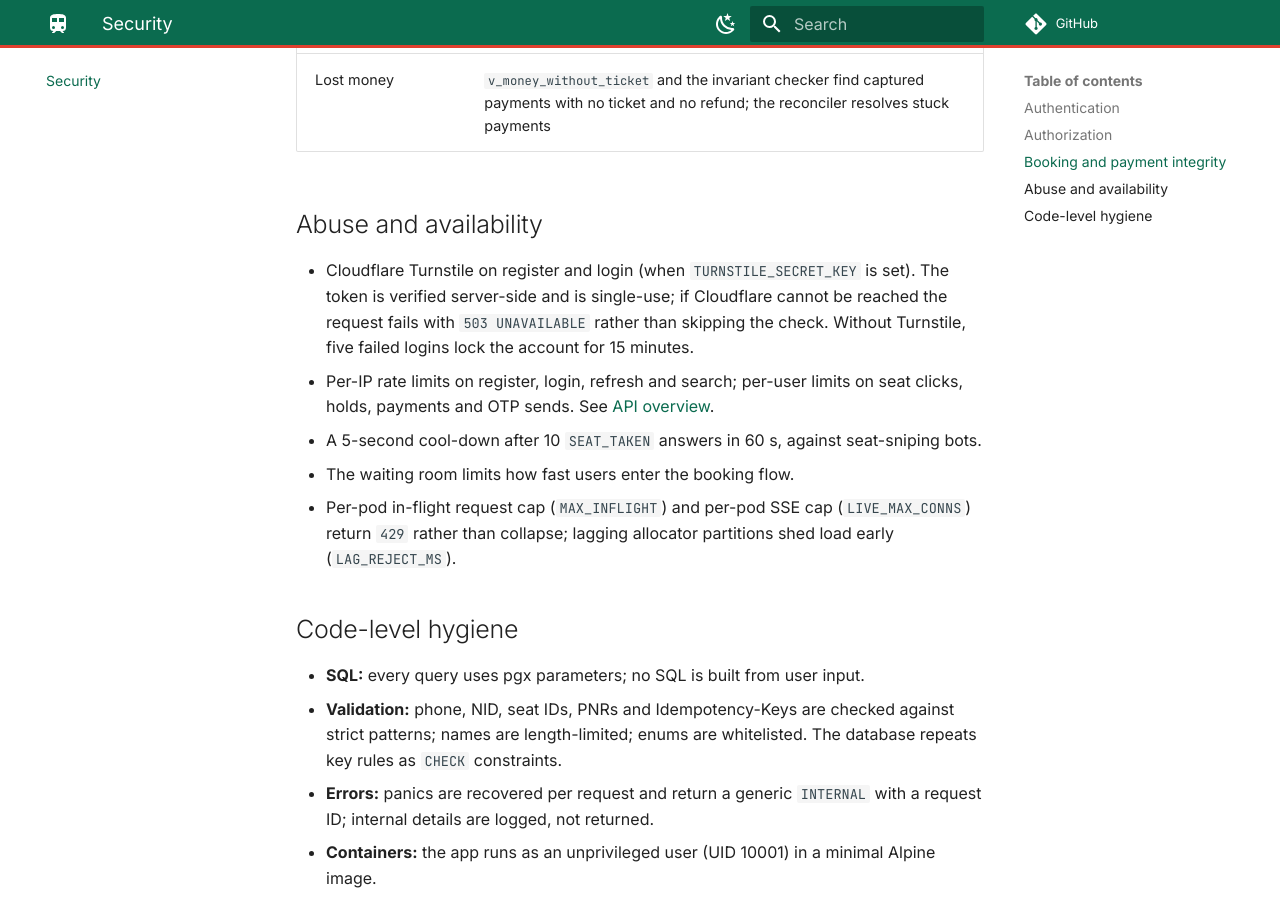
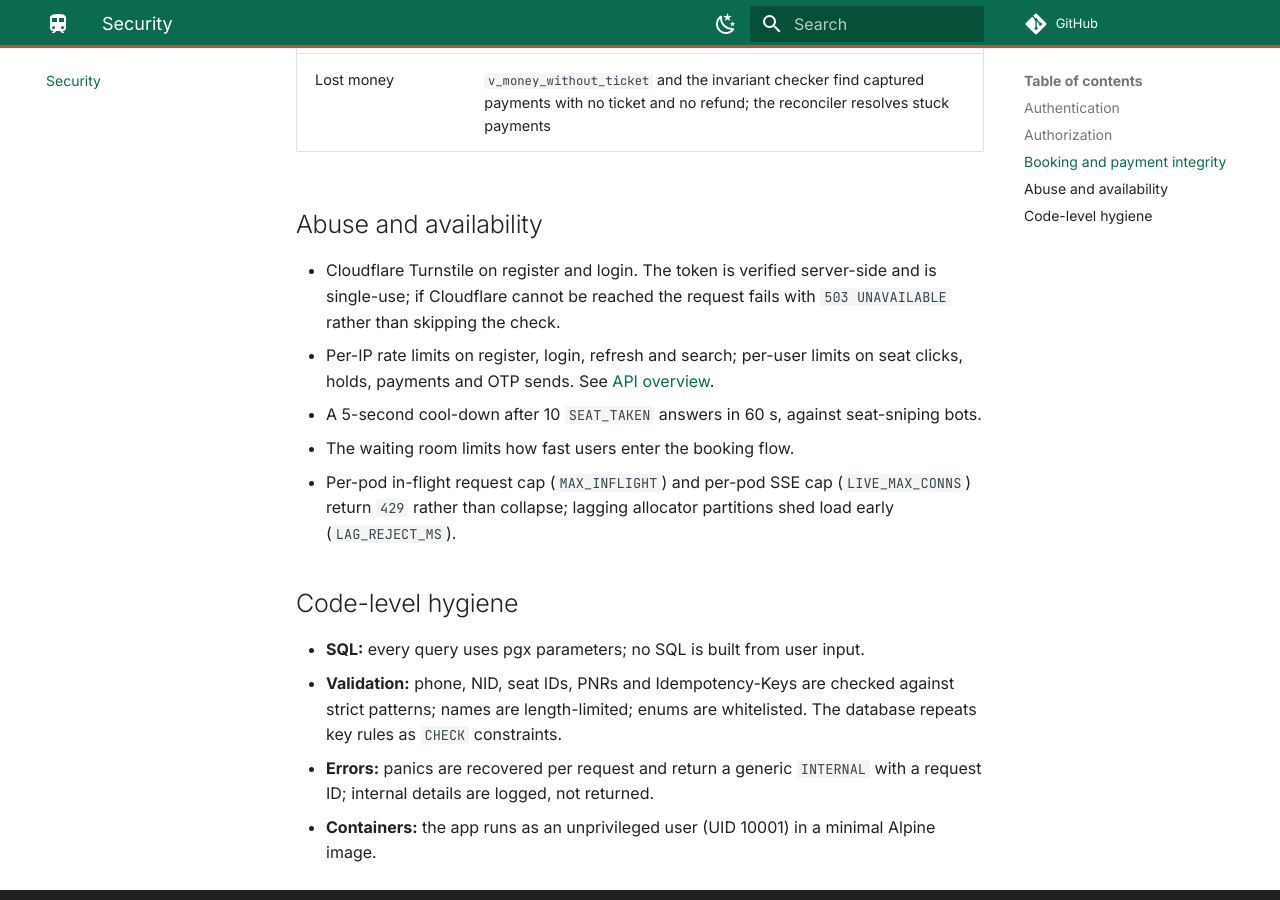
Before and after one commit to hasinishraq/Rail-Rush-Documentation, an MkDocs documentation site: the page built from docs/security.md, in a window 1280 px wide and 900 px high, scrolled down 2494 px. Built offline with MkDocs 1.6.1 and Material for MkDocs 9.7.7, drawn with Linux system fonts in a browser that asks for light colours; comment, search, counter and statistics services are not loaded.

Commit message:
Document Turnstile as always on in security and configuration docs

```diff
--- a/docs/security.md
+++ b/docs/security.md
@@ -45,10 +45,9 @@ prevention.
 
 ## Abuse and availability
 
-- Cloudflare Turnstile on register and login (when `TURNSTILE_SECRET_KEY` is set). The token is
-  verified server-side and is single-use; if Cloudflare cannot be reached the request fails with
-  `503 UNAVAILABLE` rather than skipping the check. Without Turnstile, five failed logins lock the
-  account for 15 minutes.
+- Cloudflare Turnstile on register and login. The token is verified server-side and is single-use;
+  if Cloudflare cannot be reached the request fails with `503 UNAVAILABLE` rather than skipping the
+  check.
 - Per-IP rate limits on register, login, refresh and search; per-user limits on seat clicks, holds,
   payments and OTP sends. See [API overview](api/index.md#rate-limits).
 - A 5-second cool-down after 10 `SEAT_TAKEN` answers in 60 s, against seat-sniping bots.
```
Also changed, not shown: docs/operations/configuration.md (+3 -3 lines).
